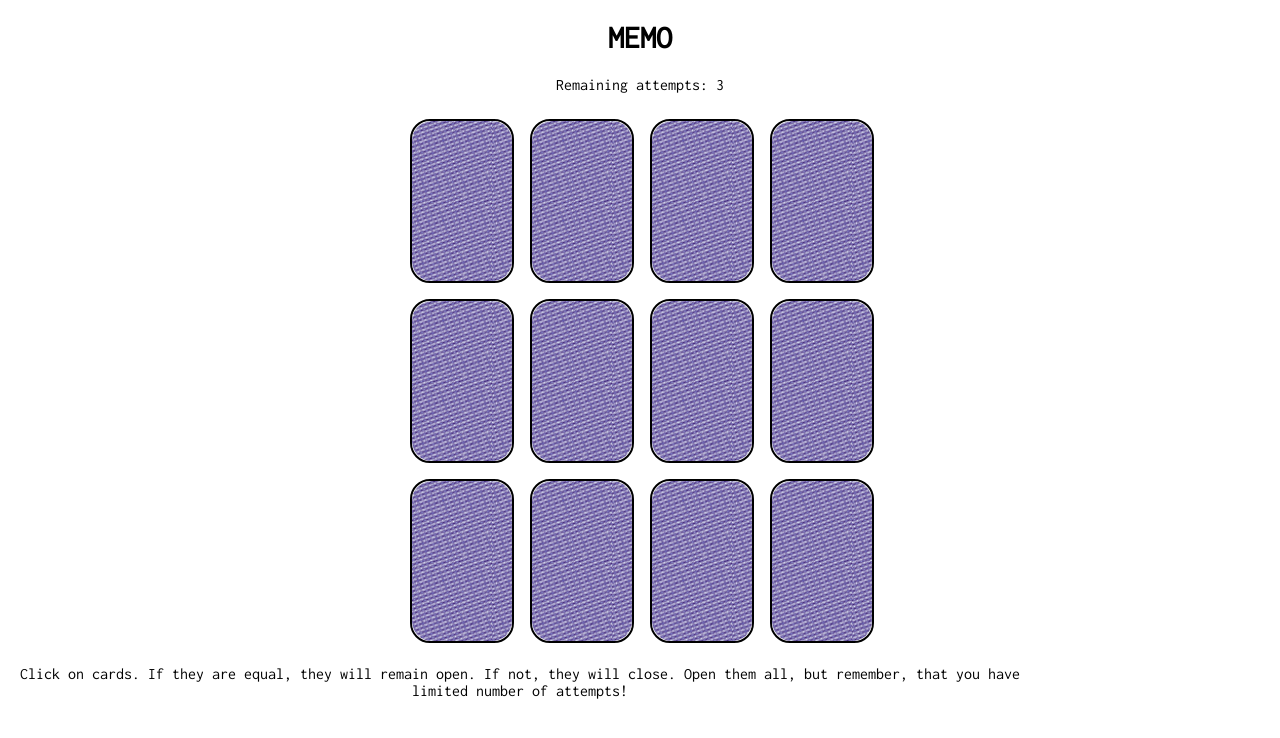
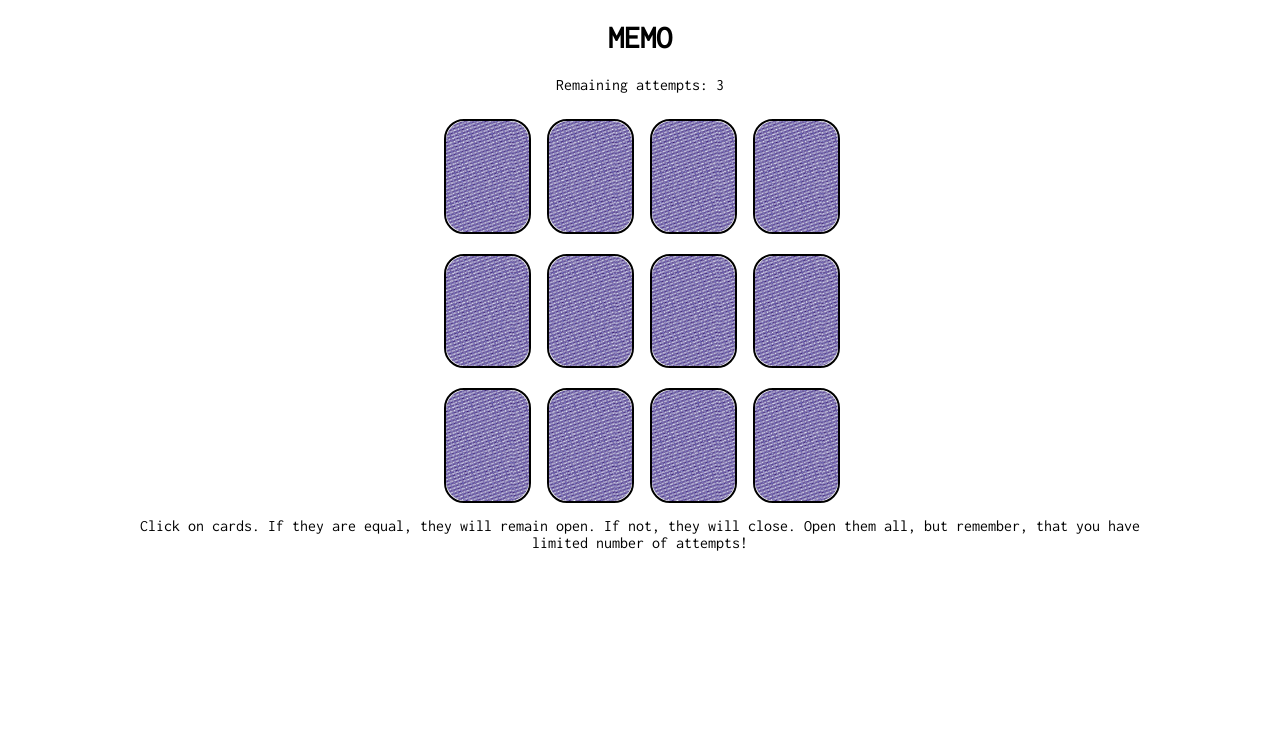
Before and after one commit to Pechenux/summerschool-task2, a plain HTML site: page index.html in a window 1280 px wide. Drawn offline with Linux system fonts and the light colour scheme.

Commit message:
Fixed grid sizes

```diff
--- a/css/style.css
+++ b/css/style.css
@@ -4,27 +4,34 @@
 
 body {
     text-align: center;
+    min-width: 600px;
 }
 
 .help {
-    display: block;
     margin-left: auto;
     margin-right: auto;
-    position: absolute;
     max-width: 80%;
 }
 
 .cardholder {
+    margin-left: auto;
+    margin-right: auto;
+    width: 25vw;
+    min-width: 400px;
+    max-width: 530px;
     justify-content: center;
 
     display: grid;
-    grid-template-columns: repeat(4, 120px);
+    grid-template-columns: repeat(4, 1fr);
 }
 
 .card {
     margin: 10px;
+
+    position: relative;
+
     width: auto;
-    height: 160px;
+    aspect-ratio: 3 / 4;
 
     background-color: transparent;
 
--- a/index.html
+++ b/index.html
@@ -15,6 +15,7 @@
 <body>
     <h1>MEMO</h1>
     <p>Remaining attempts: <span id="attempts"></span></p>
+    <div class="game">
         <div class="cardholder">
             <div id="0" class="card down"><div class="card-inner"><div class="card-front"></div><div class="card-back"><div class="suit upcorner">1</div><div class="suit downcorner">1</div><div class="number">2</div></div></div></div>
             <div id="1" class="card down"><div class="card-inner"><div class="card-front"></div><div class="card-back"><div class="suit upcorner"></div><div class="suit downcorner"></div><div class="number"></div></div></div></div>
@@ -29,6 +30,7 @@
             <div id="10" class="card down"><div class="card-inner"><div class="card-front"></div><div class="card-back"><div class="suit upcorner"></div><div class="suit downcorner"></div><div class="number"></div></div></div></div>
             <div id="11" class="card down"><div class="card-inner"><div class="card-front"></div><div class="card-back"><div class="suit upcorner"></div><div class="suit downcorner"></div><div class="number"></div></div></div></div>
         </div>
+    </div>
     <p class="help">Click on cards. If they are equal, they will remain open. If not, they will close. Open them all, but remember, that you have limited number of attempts!</p>
 
     <script type="text/javascript" src="js/game.js"></script>
--- a/js/game.js
+++ b/js/game.js
@@ -4,6 +4,8 @@ const cardSuits = ['♠️', '♣️', '♥️', '♦️'];
 let cards = document.querySelectorAll('.card');
 let cardsValues = []
 let openedCards = [];
+
+let timeouts = []
 
 let remainingAttempts = 3;
 
@@ -26,6 +28,10 @@ function closeCard(cardId) {
 }
 
 function openEverything() {
+    while (timeouts.length) {
+        clearTimeout(timeouts.pop());
+    }
+
     for (let card of cards) {
         openCard(card.id);
     }
@@ -47,14 +53,16 @@ function updateGame(cardId) {
             if (remainingAttempts <= 0) {
                 openEverything();
                 return;
+            } else {
+                timeouts.push(setTimeout((firstCard, cardId) => {
+                    console.log(firstCard)
+                    console.log(cardId)
+                    closeCard(firstCard);
+                    closeCard(cardId);
+                }, 1000, firstCard, cardId));
             }
 
-            setTimeout((firstCard, cardId) => {
-                console.log(firstCard)
-                console.log(cardId)
-                closeCard(firstCard);
-                closeCard(cardId);
-            }, 1000, firstCard, cardId);
+
 
         }
 
```
Lines whose indentation alone changed are shown as unchanged.
